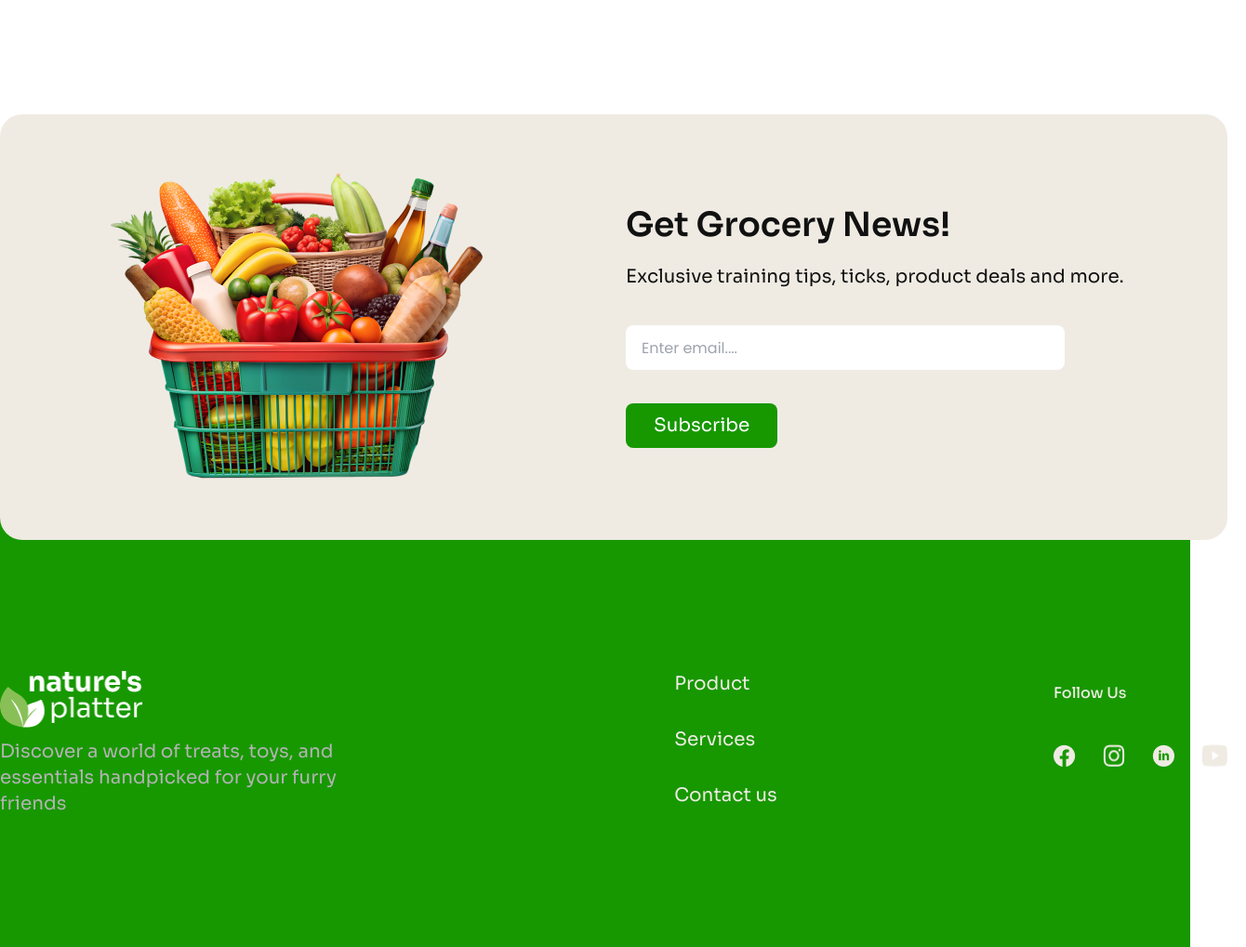
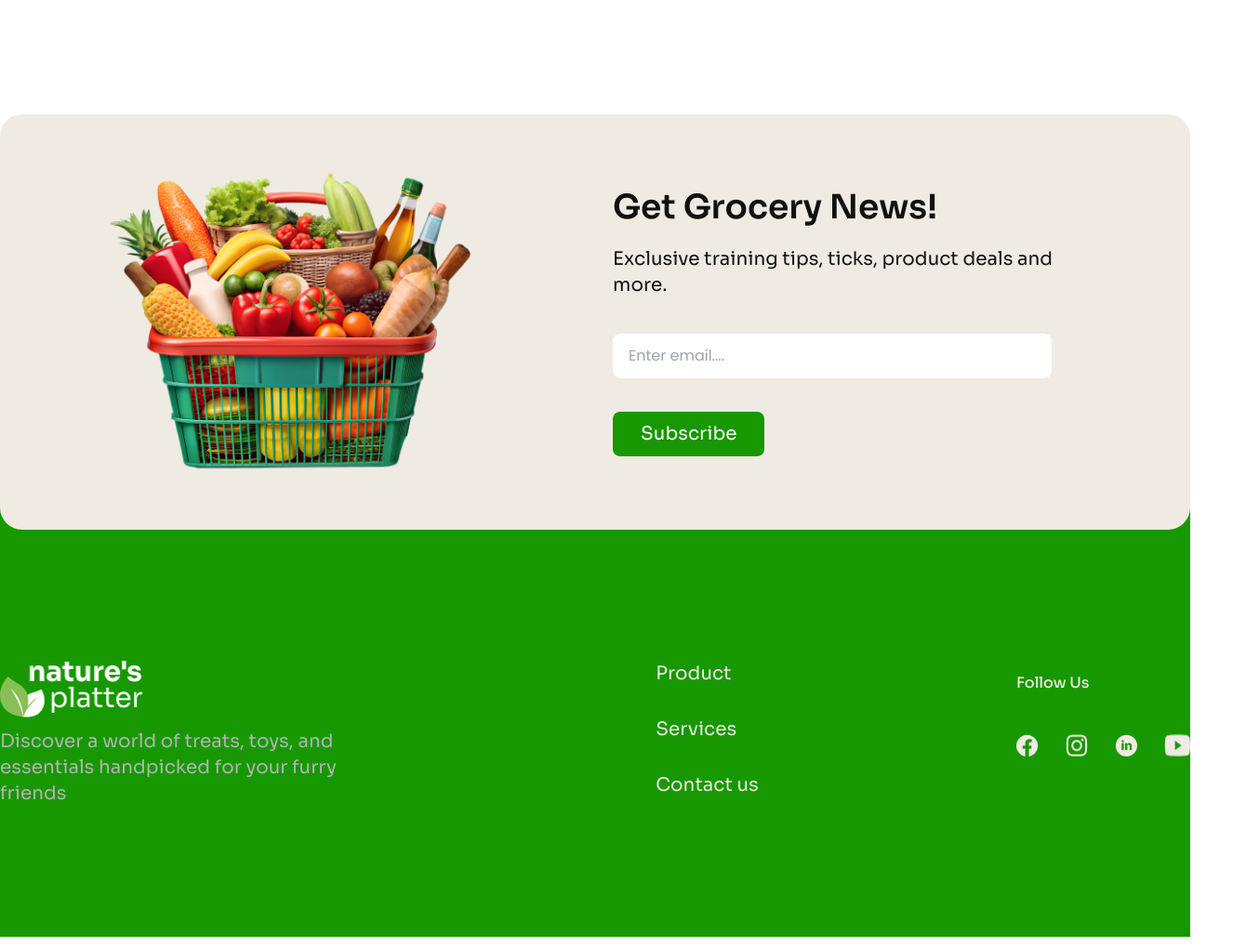
Before and after one commit to Sajid-Khan729/fixing-2, a plain HTML site: page index.html in a window 1280 px wide. Shown: the part 3580-4599 px from the top of the page at 93% size, 1340 px wide, since content can reach past the window. Drawn offline with nearby package versions, Linux system fonts and the light colour scheme; a web font is replaced by a local one.

Commit message:
fixinggg

```diff
--- a/index.html
+++ b/index.html
@@ -167,8 +167,8 @@
 </section>
 
 
-<section class="w-[1320px] lg:w-[100%] pt-[100px] p-b[100px] lg:pt-[140px] lg:pb-[160px] bg-[#EFEBE3] px-[20px]  lg:px-p[0px] pb-[100px] lg:pb-[auto] flex flex-col">
-    <div class=" w-[1320px] flex flex-col m-auto gap-[48px] ">
+<section class="w-full pt-[100px] p-b[100px] lg:pt-[140px] lg:pb-[160px] bg-[#EFEBE3] px-[20px]  lg:px-p[0px] pb-[100px] lg:pb-[auto] flex flex-col">
+    <div class=" max-w-[1320px] flex flex-col m-auto gap-[48px] ">
 <!--- Product Heading--->
         <div class="">
             <h1 class="sora font-semibold text-4xl text-[#179800]">Popular Products</h1>
@@ -375,8 +375,8 @@
 
 
 <!-------Form section------>
-<section class="w-[1320px] pt-[100px] p-b[100px] lg:pt-[140px] m-auto">
-  <div class="bg-[#EFEBE3] relative rounded-3xl flex flex-col lg:flex-row gap-[129px] lg:-mb-[229px] z-10 py-[55px] px-[102px]">
+<section class="w-full pt-[100px] p-b[100px] lg:pt-[140px] m-auto">
+  <div class="max-w-[1320px] bg-[#EFEBE3] relative rounded-3xl flex flex-col lg:flex-row gap-[129px] lg:-mb-[229px] z-10 py-[55px] px-[102px]">
     <div class="">
       <img class="" src="c2-assets/vegetable-busket.png" alt="">
     </div>
@@ -392,8 +392,8 @@
 
 
 <!----Footer---->
-<section class=" pt-[100px] m-auto p-b[100px] lg:pt-[370px] lg:pb-[140px] bg-[#179800]">
-  <div class="w-[1320px] m-auto flex justify-between flex-row">
+<section class="w-full pt-[100px] m-auto p-b[100px] lg:pt-[370px] lg:pb-[140px] bg-[#179800]">
+  <div class="max-w-[1320px] m-auto flex justify-between flex-row">
     <div class="flex w-[428px] flex-col gap-3">
       <img class="w-[154px]" src="c2-assets/logo-footer.png" alt="">
       <p class="sora text-[#b3b3b3] font-normal text-xl">Discover a world of treats, toys, and essentials handpicked for your furry friends</p>
```
